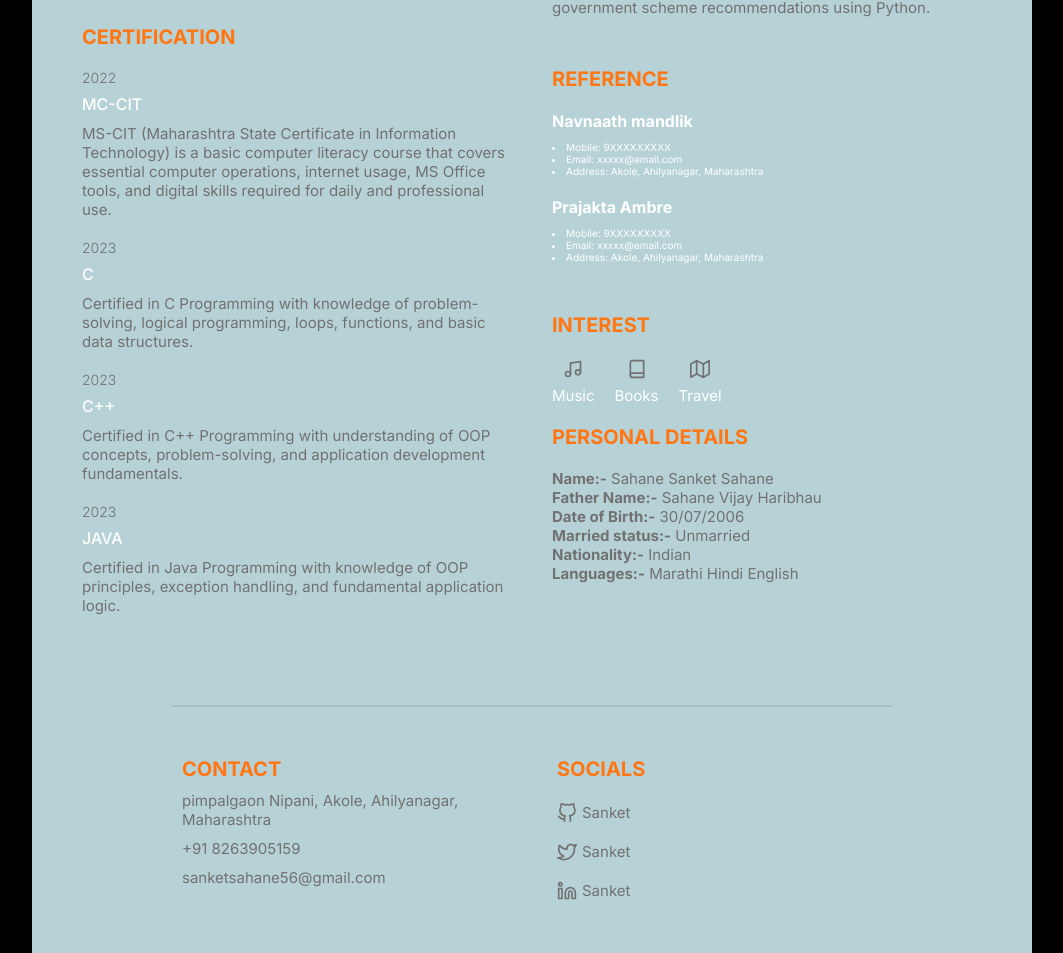
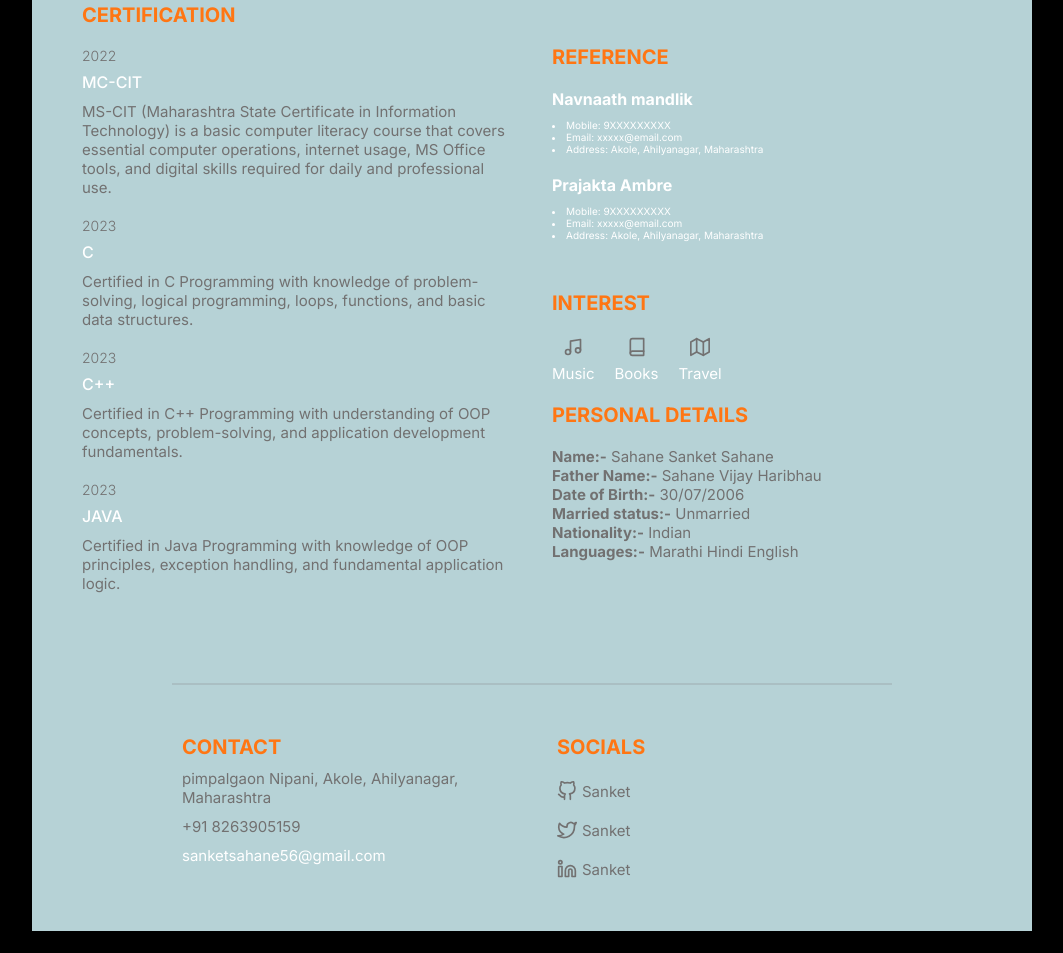
Before and after one commit to sanketsahane56/resume, a plain HTML site: page index.html in a window 1280 px wide. Shown: the part 1088-2041 px from the top of the page, without its empty margins (108-1171 px from the left). After the commit the page ends 2019 px from the top, so only its background shows below. Drawn offline with nearby package versions, Linux system fonts and the light colour scheme.

Commit message:
Add files via upload

```diff
--- a/index.html
+++ b/index.html
@@ -15,7 +15,7 @@
     <div class="profile">
       <div class="profile_container">
         <div class="profile_profileImg">
-          <img src="sanket photo.png" alt="shaif arfan">
+          <img src="circle.png" alt="sanket sahane">
         </div>
         <div>
           <h1 class="profile_name">
@@ -218,9 +218,13 @@
           <p class="description">
             +91 8263905159
           </p>
-          <p class="description">
-            sanketsahane56@gmail.com
+          <p class="description"><a href="sanketsahane56@gmail.com" target="_b" class="description">
+            <a href="mailto:sanketsahane56@gmail.com"
+   onclick="window.open('https://mail.google.com/mail/?view=cm&fs=1&to=sanketsahane56@gmail.com'); return false;">
+   sanketsahane56@gmail.com
+</a>
           </p>
+          </a>
         </div>
       </div>
       <div class="social">
```
